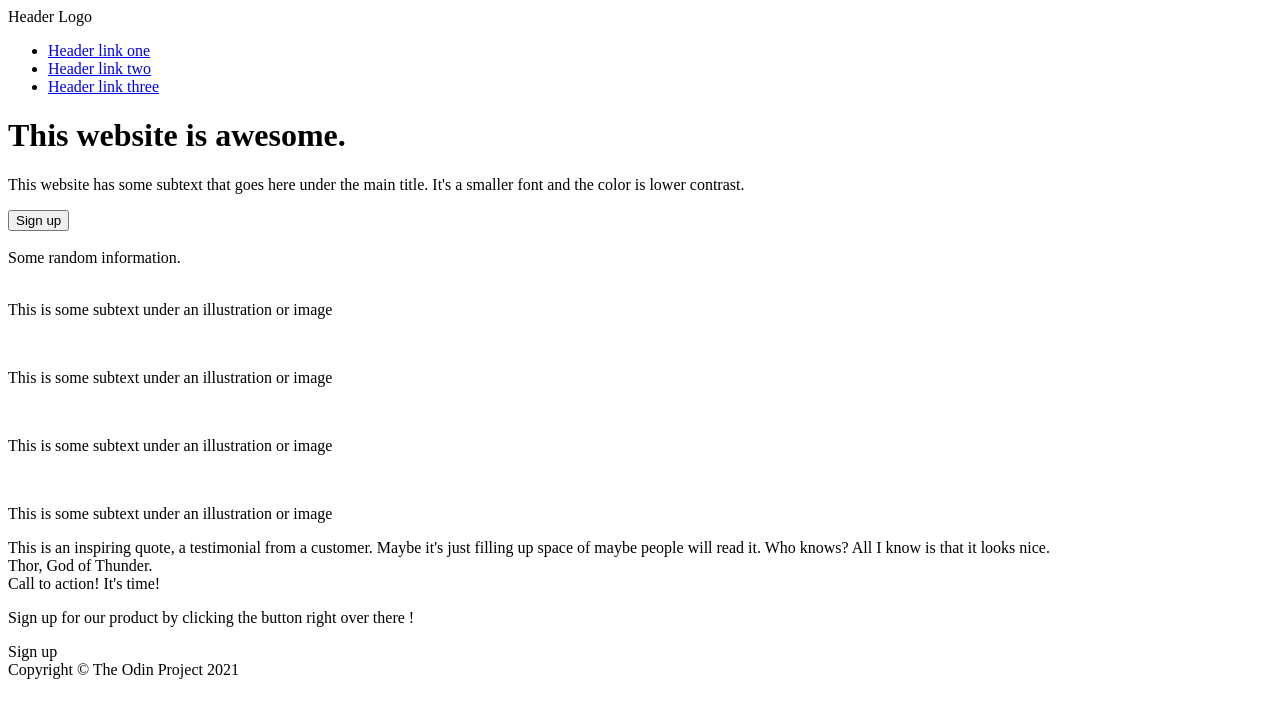
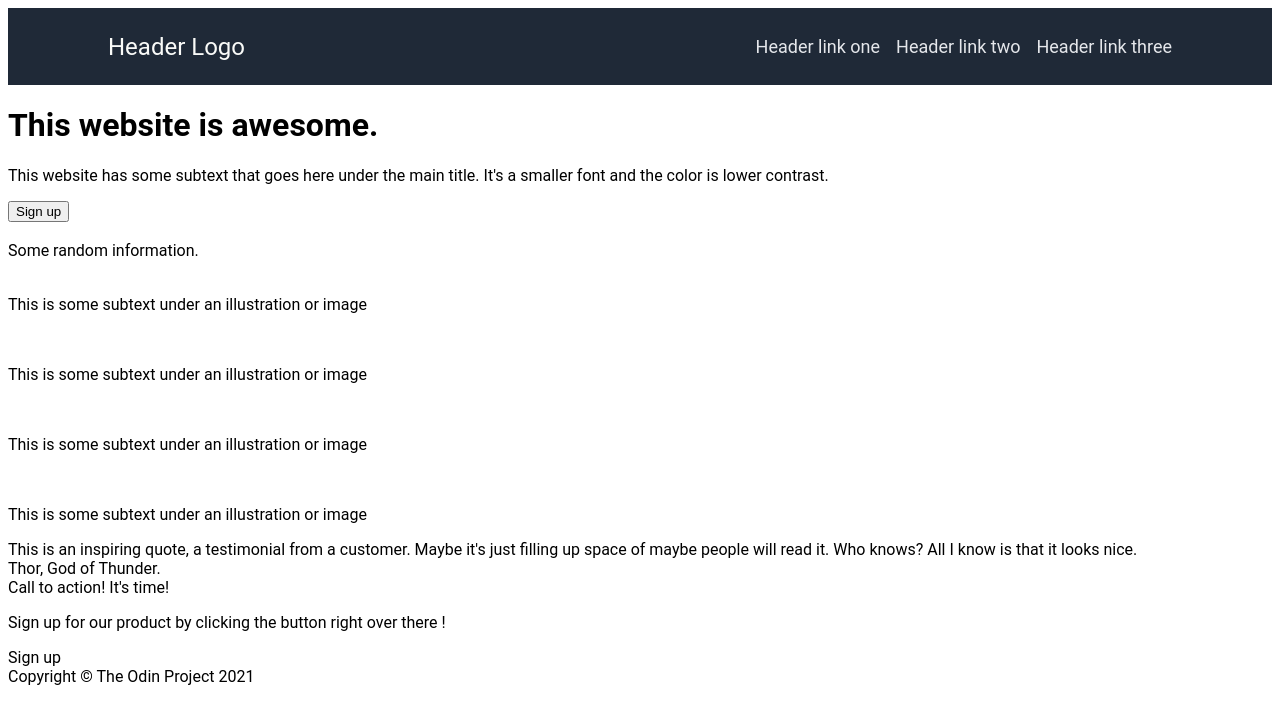
Before and after one commit to Be55eB/Landing-Page-Exercise, a plain HTML site: page index.html in a window 1280 px wide. Drawn offline with Linux system fonts and the light colour scheme.

Commit message:
Add header style

```diff
--- a/index.html
+++ b/index.html
@@ -4,6 +4,7 @@
     <meta charset="UTF-8">
     <meta http-equiv="X-UA-Compatible" content="IE=edge">
     <meta name="viewport" content="width=device-width, initial-scale=1.0">
+    <link rel="stylesheet" href="style.css">
     <title>My First Landing Page</title>
 </head>
 <body>
--- a/style.css
+++ b/style.css
@@ -0,0 +1,38 @@
+body {
+    display: flex;
+    flex-direction: column;
+    justify-content: center;
+    font-family: "Roboto", Oxygen, Ubuntu, Cantarell, 'Open Sans', 'Helvetica Neue', sans-serif;
+}
+
+.header {
+    display: flex;
+    justify-content: space-between;
+    align-items: center;
+    background: #1F2937;
+    color: white;
+    padding: 10px 100px;
+}
+
+.header-logo {
+    color: #F9FAF8;
+    font-size: 24px;
+}
+
+ul {
+    list-style: none;
+    display: flex;
+}
+
+.menu {
+    color: #E5E7EB;
+    font-size: 18px;
+    font-display: flex;
+    justify-content: space-between;
+    gap: 16px;
+}
+
+a {
+    color: inherit;
+    text-decoration: none;
+}
```
